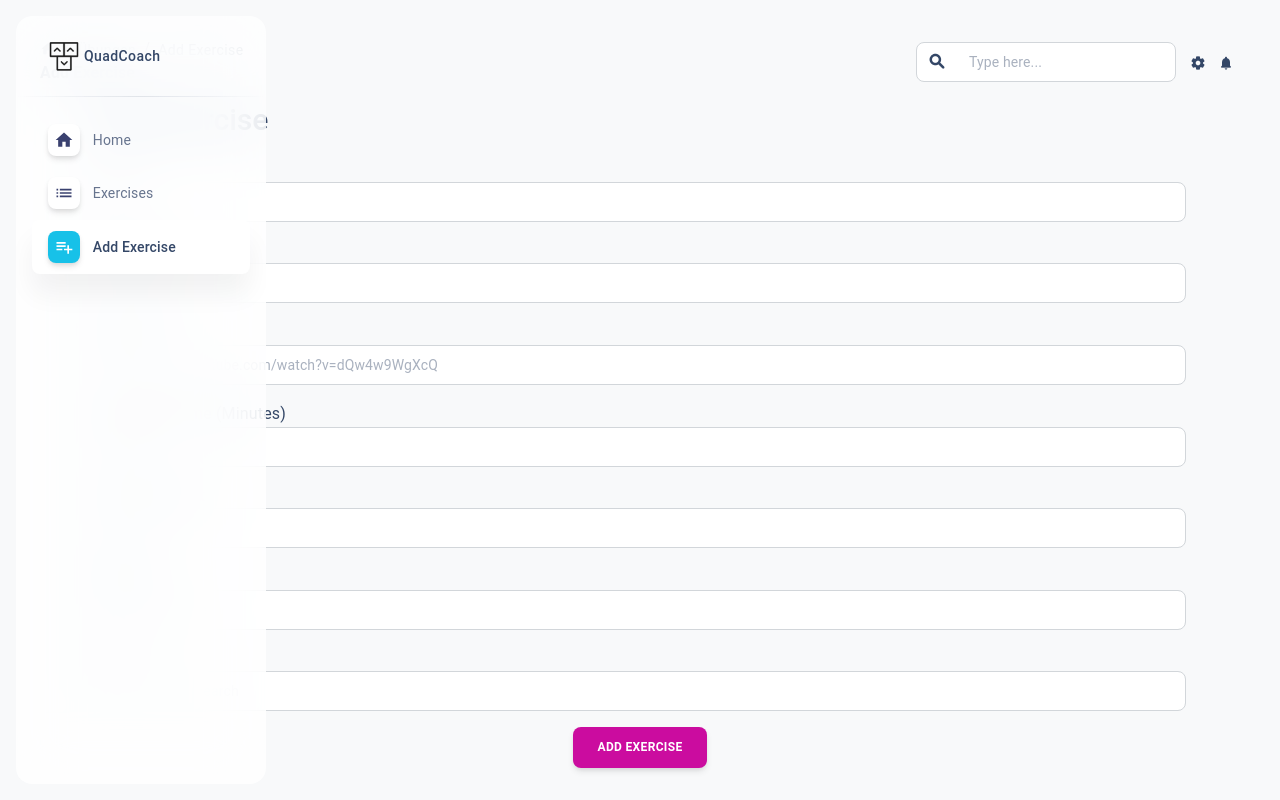
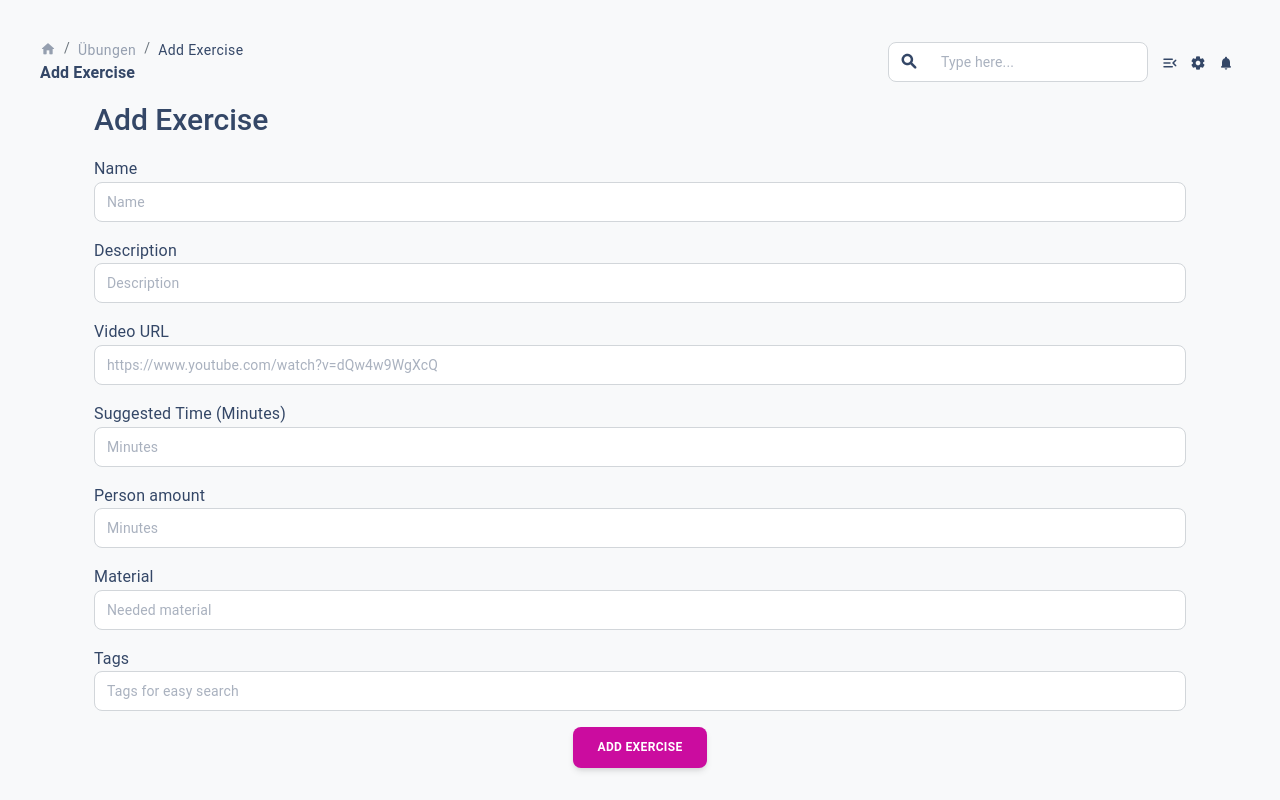
Before and after one commit to wienans/quadcoach, a React (Vite) app in the folder client/: page /exercises/add in a window 1280 px wide. Built offline with nearby package versions, Linux system fonts and the light colour scheme.

Commit message:
#6 Update SideNav to collapse all the time
- Currently it still moves the content in xl and xxl mode which is acceptable.

```diff
--- a/client/src/components/DashboardNavbar/index.jsx
+++ b/client/src/components/DashboardNavbar/index.jsx
@@ -72,7 +72,7 @@ const dashboardNavbarSelector = createSelector(
     })
 )
 
-function DashboardNavbar ({ absolute, light, isMini }) {
+function DashboardNavbar({ absolute, light, isMini }) {
     const dispatch = useDispatch();
     const [navbarType, setNavbarType] = useState();
     const { miniSidenav, transparentNavbar, fixedNavbar, openSettingsMenu, breadcrumbs } = useSelector(dashboardNavbarSelector)
@@ -88,7 +88,7 @@ function DashboardNavbar ({ absolute, light, isMini }) {
         }
 
         // A function that sets the transparent state of the navbar.
-        function handleTransparentNavbar () {
+        function handleTransparentNavbar() {
             dispatch(setTransparentNavbar((fixedNavbar && window.scrollY === 0) || !fixedNavbar));
         }
 
@@ -175,7 +175,6 @@ function DashboardNavbar ({ absolute, light, isMini }) {
                             <IconButton
                                 size="small"
                                 color="inherit"
-                                sx={navbarMobileMenu}
                                 onClick={handleMiniSidenav}
                             >
                                 <Icon className={light ? "text-white" : "text-dark"}>
--- a/client/src/components/Layout/Sidenav/SidenavRoot.jsx
+++ b/client/src/components/Layout/Sidenav/SidenavRoot.jsx
@@ -27,26 +27,15 @@ export default styled(Drawer)(({ theme, ownerState }) => {
   const { pxToRem } = functions;
 
   // styles for the sidenav when miniSidenav={false}
-  const drawerOpenStyles = () => ({
-    transform: "translateX(0)",
-    transition: transitions.create("transform", {
-      easing: transitions.easing.sharp,
-      duration: transitions.duration.shorter,
-    }),
-
-    [breakpoints.up("xl")]: {
-      backgroundColor: transparentSidenav ? transparent.main : white.main,
-      boxShadow: transparentSidenav ? "none" : xxl,
-      marginBottom: transparentSidenav ? 0 : "inherit",
-      left: "0",
-      width: sidebarWidth,
+  const drawerOpenStyles = () => (
+    {
       transform: "translateX(0)",
-      transition: transitions.create(["width", "background-color"], {
+      transition: transitions.create("transform", {
         easing: transitions.easing.sharp,
-        duration: transitions.duration.enteringScreen,
-      }),
-    },
-  });
+        duration: transitions.duration.shorter,
+      })
+    }
+  );
 
   // styles for the sidenav when miniSidenav={true}
   const drawerCloseStyles = () => ({
@@ -54,23 +43,8 @@ export default styled(Drawer)(({ theme, ownerState }) => {
     transition: transitions.create("transform", {
       easing: transitions.easing.sharp,
       duration: transitions.duration.shorter,
-    }),
-
-    [breakpoints.up("xl")]: {
-      backgroundColor: transparentSidenav ? transparent.main : white.main,
-      boxShadow: transparentSidenav ? "none" : xxl,
-      marginBottom: transparentSidenav ? 0 : "inherit",
-      left: "0",
-      width: pxToRem(96),
-      overflowX: "hidden",
-      transform: "translateX(0)",
-      transition: transitions.create(["width", "background-color"], {
-        easing: transitions.easing.sharp,
-        duration: transitions.duration.shorter,
-      }),
-    },
+    })
   });
-
   return {
     "& .MuiDrawer-paper": {
       boxShadow: xxl,
--- a/client/src/components/Layout/Sidenav/index.jsx
+++ b/client/src/components/Layout/Sidenav/index.jsx
@@ -56,7 +56,7 @@ const sidenavSelector = createSelector(
   })
 )
 
-function Sidenav ({ color, brand, brandName, routes, ...rest }) {
+function Sidenav({ color, brand, brandName, routes, ...rest }) {
   const dispatch = useDispatch();
   const { miniSidenav, transparentSidenav } = useSelector(sidenavSelector)
   const location = useLocation();
@@ -67,21 +67,7 @@ function Sidenav ({ color, brand, brandName, routes, ...rest }) {
   const closeSidenav = () => dispatch(setMiniSideNav(true));
 
   useEffect(() => {
-    // A function that sets the mini state of the sidenav.
-    function handleMiniSidenav () {
-      dispatch(setMiniSideNav(window.innerWidth < 1200));
-    }
 
-    /**
-     The event listener that's calling the handleMiniSidenav function when resizing the window.
-    */
-    window.addEventListener("resize", handleMiniSidenav);
-
-    // Call the handleMiniSidenav function to set the state with the initial value.
-    handleMiniSidenav();
-
-    // Remove event listener on cleanup
-    return () => window.removeEventListener("resize", handleMiniSidenav);
   }, [dispatch, location]);
 
   // Render all the routes from the routes.js (All the visible items on the Sidenav)
--- a/client/src/components/Layout/layoutSlice.js
+++ b/client/src/components/Layout/layoutSlice.js
@@ -2,7 +2,7 @@ import { createSlice } from "@reduxjs/toolkit";
 
 /** For now we will add all properties from ui template. In future we would delete not needed properties. */
 const initialState = {
-    miniSidenav: false,
+    miniSidenav: true,
     transparentSidenav: true,
     // We set sidenavColor fixed to info inside components/Layout/Layout.tsx and components/Layout/Sidenav
     // => sidenavColor property needs to be deleted
```
